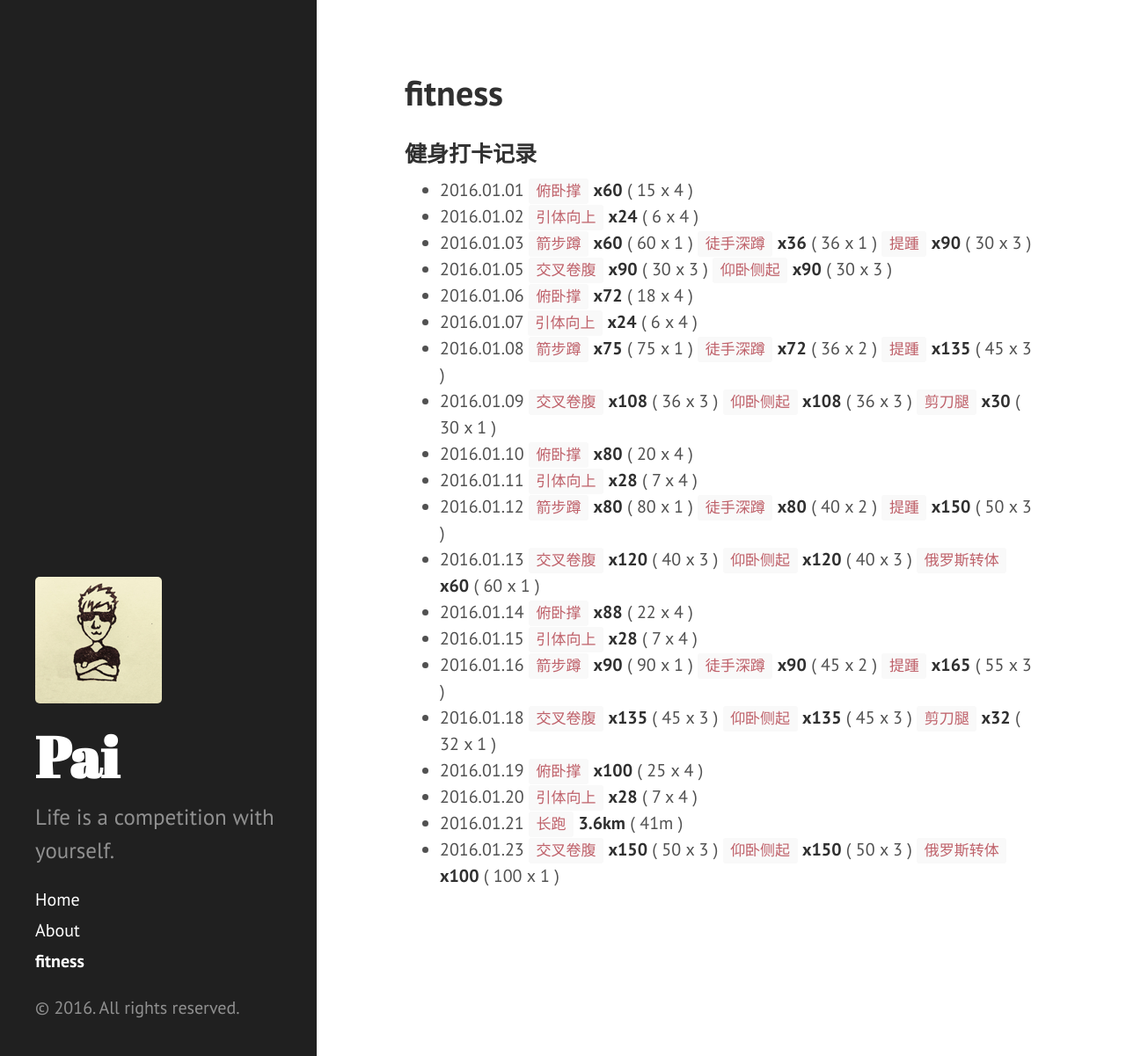
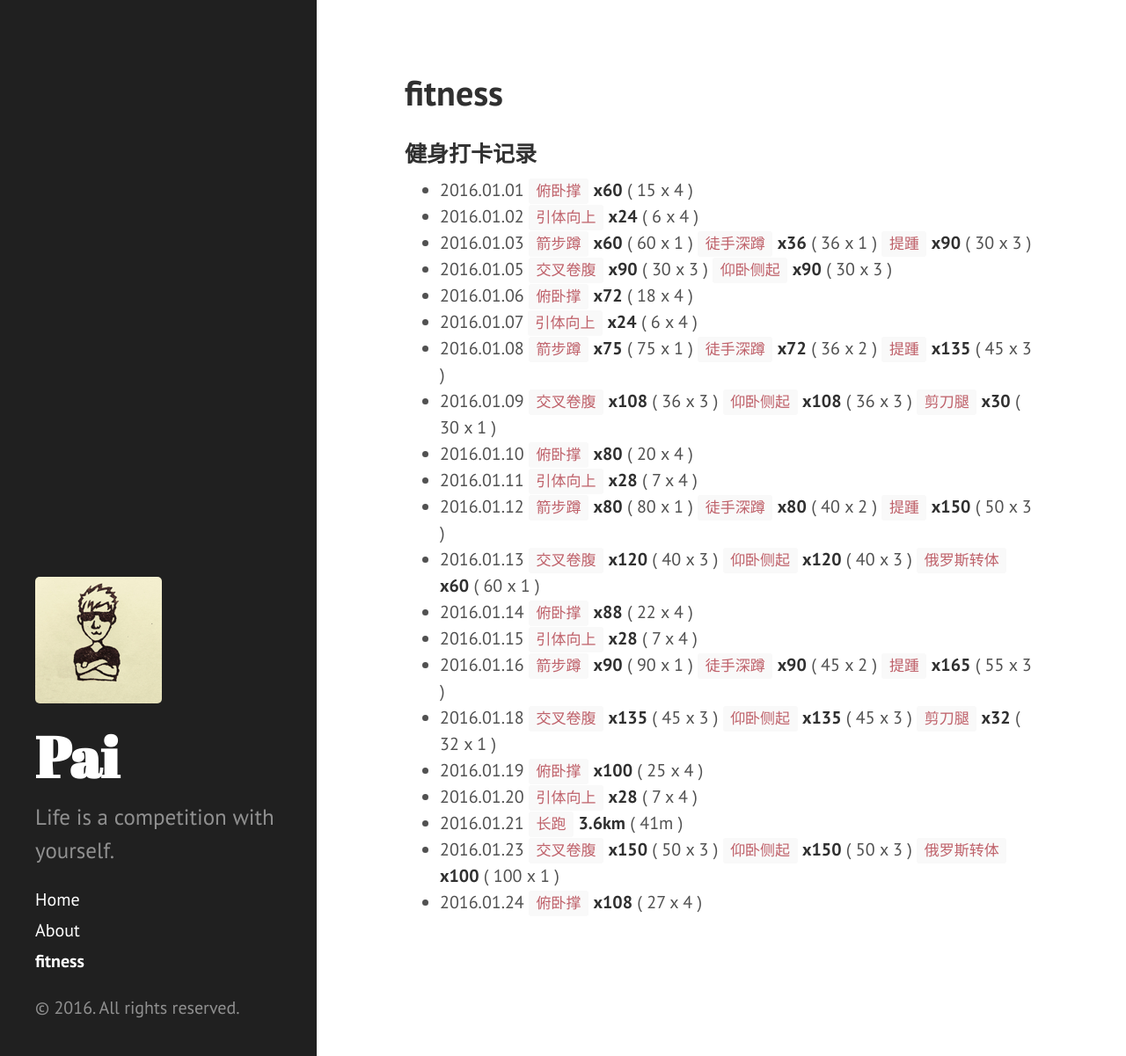
Before and after one commit to dragon8897/dragon8897.github.io, a Jekyll site: the page built from fitness.md, in a window 1280 px wide and 1201 px high. Shown: the whole window at 88% size. Built offline with Jekyll 4.4.1, drawn with Linux system fonts in a browser that asks for light colours; Markdown is read by kramdown in place of the engine named in the settings.

Commit message:
add fitness record

```diff
--- a/fitness.md
+++ b/fitness.md
@@ -25,3 +25,4 @@ title: fitness
 - 2016.01.20 `引体向上` **x28** ( 7 x 4 )
 - 2016.01.21 `长跑` **3.6km** ( 41m )
 - 2016.01.23 `交叉卷腹` **x150** ( 50 x 3 ) `仰卧侧起` **x150** ( 50 x 3 ) `俄罗斯转体` **x100** ( 100 x 1 )
+- 2016.01.24 `俯卧撑` **x108** ( 27 x 4 )
```
